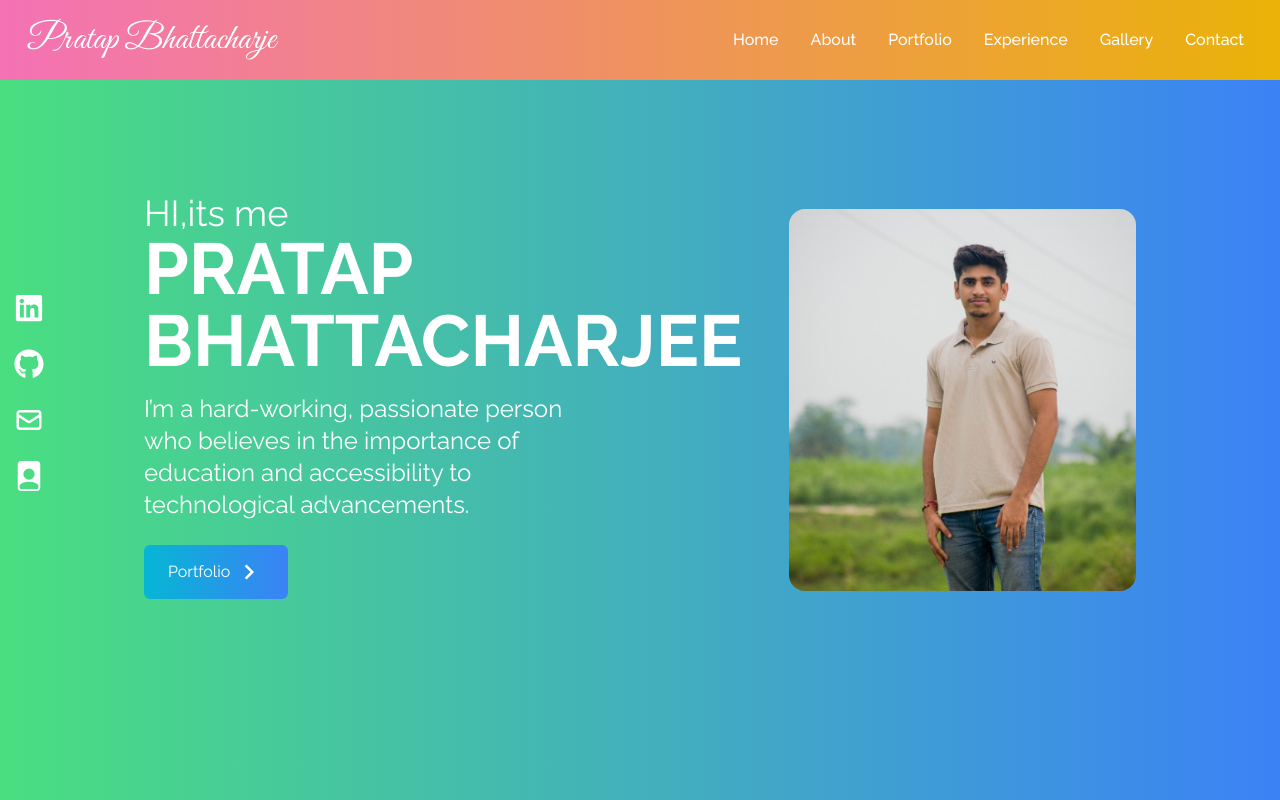
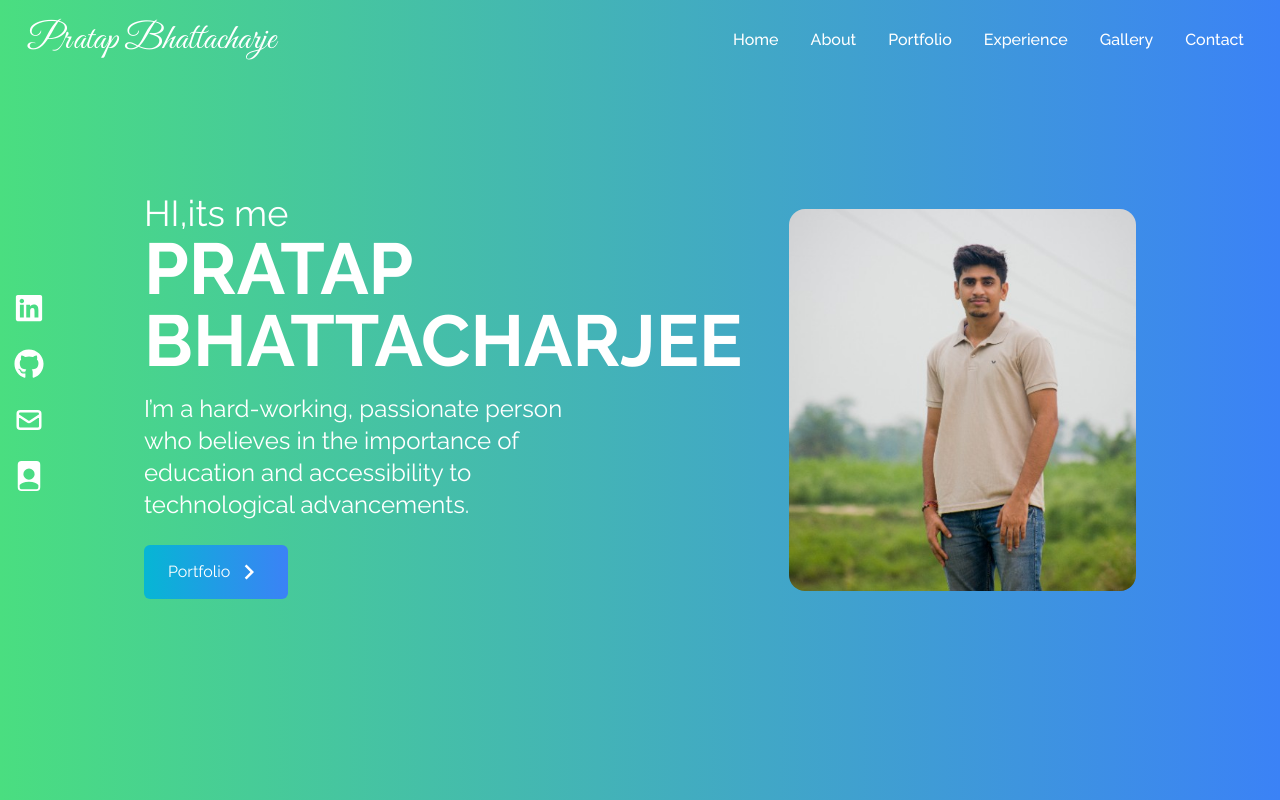
Before and after one commit to ultrainstinctt/Portfolio-using-react-tailwindcss, a React (Create React App) app: page / in a window 1280 px wide. Shown: the top 800 px of the page. Built offline with nearby package versions, Linux system fonts and the light colour scheme.

Commit message:
navbar right

```diff
--- a/src/components/NavBar.jsx
+++ b/src/components/NavBar.jsx
@@ -43,7 +43,7 @@ const NavBar=()=> {
          },
     ]
   return (
-    <div className='flex justify-between items-center w-full h-20 px-5 text-white bg-gradient-to-r from-pink-400 to-yellow-500 bg-green-900 fixed z-10'>
+    <div className='flex justify-between items-center w-full h-20 px-5 text-white bg-gradient-to-r from-pink-500 to-yellow-500 hover:from-green-400 hover:to-blue-500 ... p-4 fixed z-10'>
         <div className=''>
             <h1 className='text-4xl font-signature ml-2 t'><span>{typeEffect}</span></h1>
         </div>
@@ -64,7 +64,7 @@ const NavBar=()=> {
 
 
         {nav && (
-            <ul className='flex flex-col justify-center items-center absolute top-0 left-0 w-full h-screen bg-gradient-to-b from-red-800 to-green-800 text-white-500'>
+            <ul className='flex flex-col justify-center items-center absolute top-0 right-0 w- h-screen bg-gradient-to-b from-pink-400 to-yellow-500 text-white-500'>
 
 
             {links.map(({id,link})=>(
```
